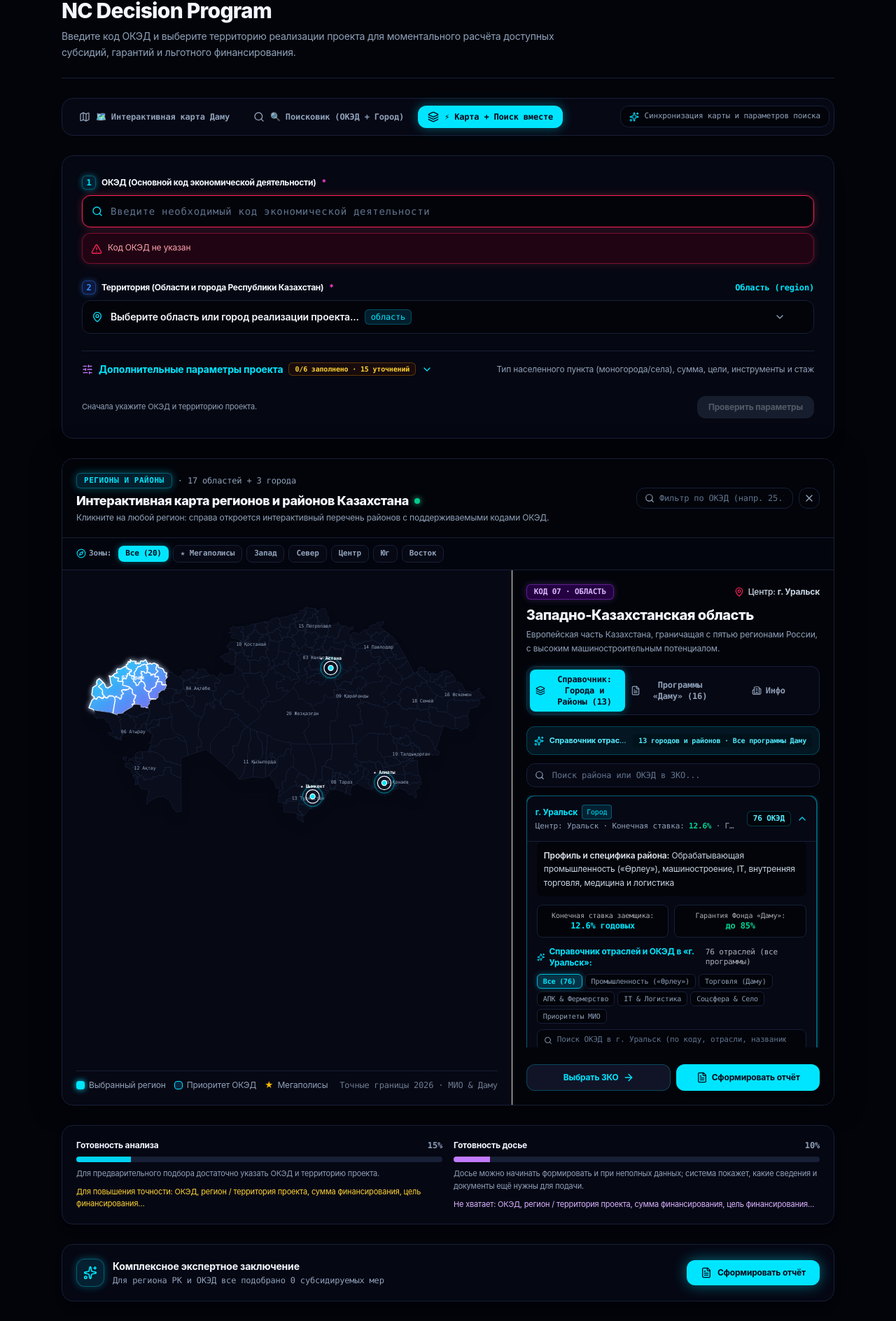
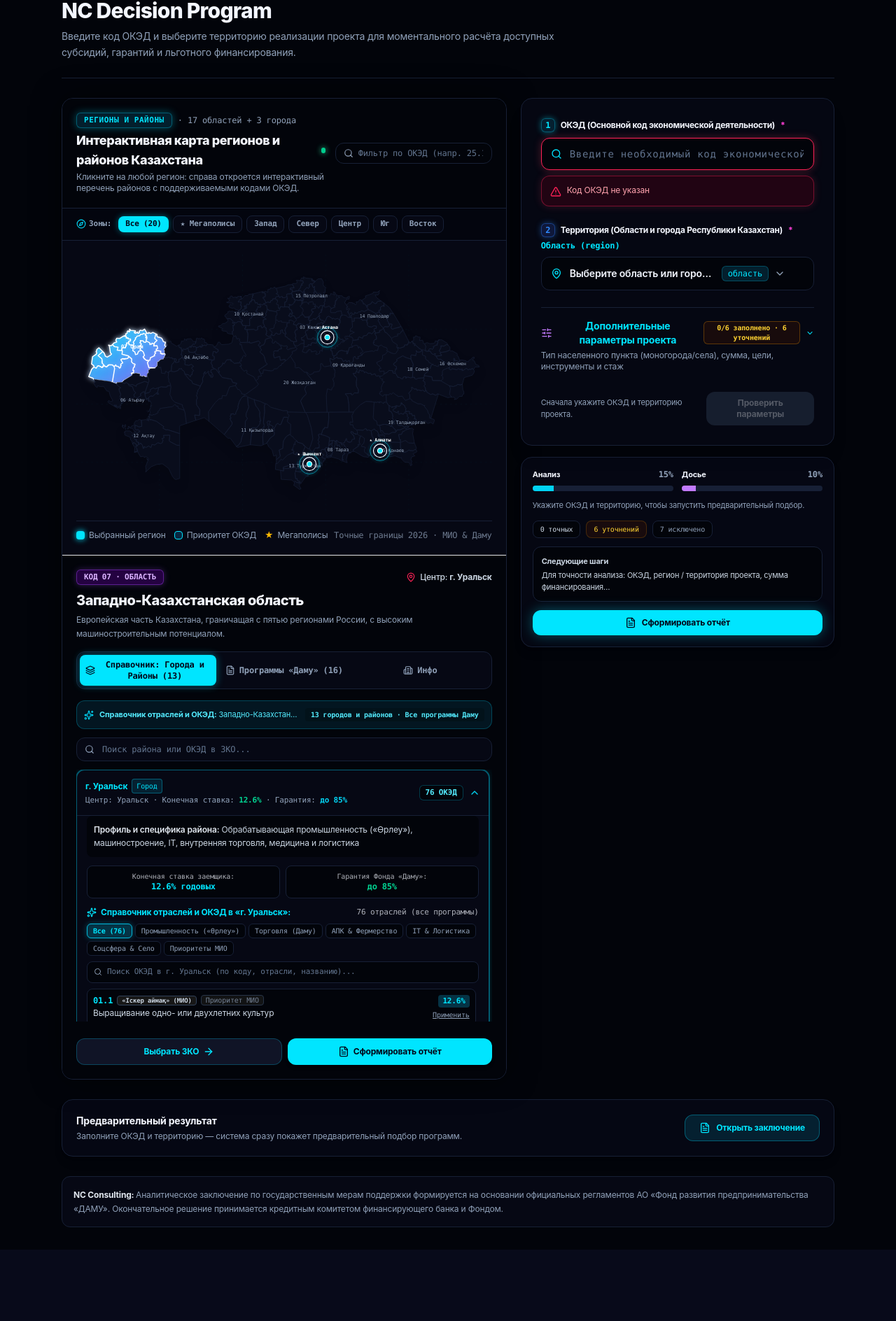
Before and after one commit to Stefan1316/nc-decision-program-test, a React (Vite) app: page / in a window 1280 px wide. Shown: the part 138-2026 px from the top of the page at 70% size. After the commit the page ends 1924 px from the top, so only its background shows below. Built offline with nearby package versions, Linux system fonts and the light colour scheme.

Commit message:
feat: unify map, project inputs and readiness into one workspace

```diff
--- a/src/App.tsx
+++ b/src/App.tsx
@@ -170,6 +170,27 @@ export default function App() {
     return calculateReadiness(query, liveSummary);
   }, [query, liveSummary]);
 
+  const clarificationCount = useMemo(() => {
+    const buckets = new Set<string>();
+    const rows = [...liveSummary.needs_clarification, ...liveSummary.needs_verification];
+    for (const row of rows) {
+      for (const item of row.missing_inputs || []) {
+        const s = item.toLowerCase();
+        if (s.includes('сумм')) buckets.add('amount');
+        else if (s.includes('цел') || s.includes('назначен')) buckets.add('purpose');
+        else if (s.includes('насел') || s.includes('район') || s.includes('город') || s.includes('территор')) buckets.add('location');
+        else if (s.includes('категор') || s.includes('форм') || s.includes('субъект')) buckets.add('entity');
+        else if (s.includes('реестр') || s.includes('социаль')) buckets.add('social');
+        else if (s.includes('собствен')) buckets.add('own_funds');
+        else if (s.includes('задолж') || s.includes('просроч')) buckets.add('debt');
+        else if (s.includes('лизинг') || s.includes('инструмент')) buckets.add('instrument');
+        else if (s.includes('регламент') || s.includes('провер')) buckets.add('verification');
+        else buckets.add(item.trim());
+      }
+    }
+    return buckets.size;
+  }, [liveSummary]);
+
   return (
     <div className={`min-h-screen flex flex-col font-sans transition-colors duration-300 overflow-x-hidden relative ${
       isLight
@@ -239,103 +260,11 @@ export default function App() {
           </p>
         </div>
 
-        {/* Выбор способа работы: Интерактивная карта Даму vs Быстрый поиск по ОКЭД и городу */}
-        <div className={`p-1.5 rounded-2xl border transition-all ${
-          isLight ? 'bg-neutral-100/90 border-neutral-200' : 'bg-[#060814] border-[#172036]'
-        }`}>
-          <div className="flex flex-col sm:flex-row items-stretch sm:items-center justify-between gap-2">
-            <div className="flex items-center gap-1.5 p-1 rounded-xl">
-              <button
-                type="button"
-                onClick={() => setActiveView('map')}
-                className={`flex-1 sm:flex-initial px-3.5 py-2 rounded-xl text-xs font-mono font-bold transition-all flex items-center justify-center gap-2 cursor-pointer ${
-                  activeView === 'map'
-                    ? isLight
-                      ? 'bg-white text-neutral-950 shadow-sm border border-neutral-300'
-                      : 'bg-[#00E5FF] text-slate-950 shadow-[0_0_15px_rgba(0,229,255,0.4)]'
-                    : isLight
-                      ? 'text-neutral-600 hover:text-black'
-                      : 'text-slate-400 hover:text-white'
-                }`}
-              >
-                <Map className="w-4 h-4 shrink-0" />
-                <span>
-                  {language === 'kk' ? '🗺️ Интерактивті карта' : language === 'en' ? '🗺️ Interactive Map' : language === 'zh' ? '🗺️ 交互式地图' : '🗺️ Интерактивная карта Даму'}
-                </span>
-              </button>
-
-              <button
-                type="button"
-                onClick={() => setActiveView('search')}
-                className={`flex-1 sm:flex-initial px-3.5 py-2 rounded-xl text-xs font-mono font-bold transition-all flex items-center justify-center gap-2 cursor-pointer ${
-                  activeView === 'search'
-                    ? isLight
-                      ? 'bg-white text-neutral-950 shadow-sm border border-neutral-300'
-                      : 'bg-[#00E5FF] text-slate-950 shadow-[0_0_15px_rgba(0,229,255,0.4)]'
-                    : isLight
-                      ? 'text-neutral-600 hover:text-black'
-                      : 'text-slate-400 hover:text-white'
-                }`}
-              >
-                <Search className="w-4 h-4 shrink-0" />
-                <span>
-                  {language === 'kk' ? '🔍 Іздеу жүйесі' : language === 'en' ? '🔍 Search (OKED + City)' : language === 'zh' ? '🔍 智能检索' : '🔍 Поисковик (ОКЭД + Город)'}
-                </span>
-              </button>
-
-              <button
-                type="button"
-                onClick={() => setActiveView('split')}
-                className={`hidden md:flex px-3.5 py-2 rounded-xl text-xs font-mono font-bold transition-all items-center justify-center gap-2 cursor-pointer ${
-                  activeView === 'split'
-                    ? isLight
-                      ? 'bg-white text-neutral-950 shadow-sm border border-neutral-300'
-                      : 'bg-[#00E5FF] text-slate-950 shadow-[0_0_15px_rgba(0,229,255,0.4)]'
-                    : isLight
-                      ? 'text-neutral-600 hover:text-black'
-                      : 'text-slate-400 hover:text-white'
-                }`}
-              >
-                <Layers className="w-4 h-4 shrink-0" />
-                <span>
-                  {language === 'kk' ? '⚡ Карта + Іздеу бірге' : language === 'en' ? '⚡ Map + Search' : language === 'zh' ? '⚡ 地图与检索并列' : '⚡ Карта + Поиск вместе'}
-                </span>
-              </button>
-            </div>
-
-            <div className={`px-3 py-1.5 text-[11px] font-mono rounded-xl border hidden sm:flex items-center gap-2 ${
-              isLight ? 'bg-white text-neutral-600 border-neutral-200' : 'bg-[#02040A] text-slate-400 border-[#172036]'
-            }`}>
-              <Sparkles className="w-3.5 h-3.5 text-cyan-400 shrink-0" />
-              <span>
-                {activeView === 'map'
-                  ? (language === 'kk' ? '«Даму» бағдарламаларына қол жеткізу үшін картадан өңірді таңдаңыз' : language === 'en' ? 'Select a region on the map for all Damu programs' : language === 'zh' ? '在地图上选择地区即可查看全部达姆扶持政策' : 'Выбирайте регион на карте для доступа ко всем программам Даму')
-                  : activeView === 'search'
-                    ? (language === 'kk' ? 'Жоғарыдағы іздеуге ЭҚЖЖ мен қаланы енгізіңіз' : language === 'en' ? 'Enter OKED and city in the search inputs above' : language === 'zh' ? '请在上方检索框中输入 OKED 代码和城市' : 'Введите ОКЭД и город в поисковик сверху')
-                    : (language === 'kk' ? 'Карта мен іздеу параметрлерін синхрондау' : language === 'en' ? 'Map and search parameters synchronized' : language === 'zh' ? '地图与检索参数智能联动' : 'Синхронизация карты и параметров поиска')}
-              </span>
-            </div>
-          </div>
-        </div>
-
-        {/* 1. Поисковик параметров проекта (ОКЭД, Территория, Сумма, Цель, Инструмент) */}
-        {(activeView === 'search' || activeView === 'split') && (
-          <QueryInputPanel
-            query={query}
-            onChange={handleQueryChange}
-            isBroadOked={liveSummary.is_broad_oked}
-            broadWarning={liveSummary.broad_oked_warning}
-            theme={theme}
-            language={language}
-            clarificationCount={liveSummary.needs_clarification.length + liveSummary.needs_verification.length}
-            onAnalyze={handleAnalyze}
-          />
-        )}
-
-        {/* 2. Интерактивная карта регионов и программ Фонда «Даму» */}
-        {(activeView === 'map' || activeView === 'split') && (
-          <div className="space-y-4 animate-in fade-in duration-300">
+        {/* Единый рабочий стол: карта + параметры + readiness */}
+        <div className="grid grid-cols-1 xl:grid-cols-12 gap-5 items-start">
+          <div className="xl:col-span-7 min-w-0">
             <MioPrioritiesMap
+              compactMode
               currentLocationName={query.location_name}
               currentOkedCode={query.oked_code}
               onSelectRegion={handleSelectRegionFromMap}
@@ -353,103 +282,113 @@ export default function App() {
               theme={theme}
               language={language}
               onOpenReport={handleOpenReport}
-              onClose={() => setActiveView('search')}
             />
           </div>
-        )}
 
-        {/* Готовность анализа и досье */}
-        <div className={`p-4 sm:p-5 rounded-2xl border transition-all duration-300 ${
-          isLight ? 'bg-white border-neutral-200 shadow-sm' : 'bg-[#060814]/90 border-[#172036] shadow-lg'
+          <div className="xl:col-span-5 min-w-0 xl:sticky xl:top-4 space-y-4">
+            <QueryInputPanel
+              query={query}
+              onChange={handleQueryChange}
+              isBroadOked={liveSummary.is_broad_oked}
+              broadWarning={liveSummary.broad_oked_warning}
+              theme={theme}
+              language={language}
+              clarificationCount={clarificationCount}
+              onAnalyze={handleAnalyze}
+            />
+
+            <div className={`p-4 rounded-2xl border transition-all ${
+              isLight ? 'bg-white border-neutral-200 shadow-sm' : 'bg-[#060814]/95 border-[#172036] shadow-lg'
             }`}>
-          <div className="grid grid-cols-1 md:grid-cols-2 gap-4">
+              <div className="grid grid-cols-2 gap-3">
                 <div>
-              <div className="flex items-center justify-between gap-3 mb-2">
-                <div className={`text-xs font-bold ${isLight ? 'text-neutral-900' : 'text-[#F4F7FF]'}`}>Готовность анализа</div>
-                <div className={`text-xs font-mono font-bold ${readiness.analysis_percent >= 80 ? 'text-emerald-400' : readiness.analysis_percent >= 50 ? 'text-amber-400' : 'text-slate-400'}`}>
+                  <div className="flex items-center justify-between gap-2 mb-2">
+                    <span className={`text-[11px] font-bold ${isLight ? 'text-neutral-900' : 'text-[#F4F7FF]'}`}>Анализ</span>
+                    <span className={`text-xs font-mono font-bold ${readiness.analysis_percent >= 80 ? 'text-emerald-400' : readiness.analysis_percent >= 50 ? 'text-amber-400' : 'text-slate-400'}`}>
                       {readiness.analysis_percent}%
-                </div>
+                    </span>
                   </div>
                   <div className={`h-2 rounded-full overflow-hidden ${isLight ? 'bg-neutral-200' : 'bg-[#172036]'}`}>
                     <div className="h-full bg-cyan-400 transition-all" style={{ width: `${readiness.analysis_percent}%` }} />
                   </div>
-              <div className={`text-[11px] mt-2 leading-relaxed ${isLight ? 'text-neutral-500' : 'text-slate-400'}`}>
-                {readiness.can_run_preliminary
-                  ? 'Предварительный подбор уже доступен. Недостающие данные снижают точность, но не блокируют результат.'
-                  : 'Для предварительного подбора достаточно указать ОКЭД и территорию проекта.'}
-              </div>
-              {readiness.analysis_missing.length > 0 && (
-                <div className={`text-[11px] mt-2 ${isLight ? 'text-amber-700' : 'text-amber-300'}`}>
-                  Для повышения точности: {readiness.analysis_missing.slice(0, 4).join(', ')}
-                  {readiness.analysis_missing.length > 4 ? '…' : ''}
-                </div>
-              )}
                 </div>
 
                 <div>
-              <div className="flex items-center justify-between gap-3 mb-2">
-                <div className={`text-xs font-bold ${isLight ? 'text-neutral-900' : 'text-[#F4F7FF]'}`}>Готовность досье</div>
-                <div className={`text-xs font-mono font-bold ${readiness.dossier_percent >= 90 ? 'text-emerald-400' : readiness.dossier_percent >= 50 ? 'text-amber-400' : 'text-slate-400'}`}>
+                  <div className="flex items-center justify-between gap-2 mb-2">
+                    <span className={`text-[11px] font-bold ${isLight ? 'text-neutral-900' : 'text-[#F4F7FF]'}`}>Досье</span>
+                    <span className={`text-xs font-mono font-bold ${readiness.dossier_percent >= 90 ? 'text-emerald-400' : readiness.dossier_percent >= 50 ? 'text-amber-400' : 'text-slate-400'}`}>
                       {readiness.dossier_percent}%
-                </div>
+                    </span>
                   </div>
                   <div className={`h-2 rounded-full overflow-hidden ${isLight ? 'bg-neutral-200' : 'bg-[#172036]'}`}>
                     <div className="h-full bg-purple-400 transition-all" style={{ width: `${readiness.dossier_percent}%` }} />
                   </div>
-              <div className={`text-[11px] mt-2 leading-relaxed ${isLight ? 'text-neutral-500' : 'text-slate-400'}`}>
-                Досье можно начинать формировать и при неполных данных; система покажет, какие сведения и документы ещё нужны для подачи.
                 </div>
-              {readiness.dossier_missing.length > 0 && (
-                <div className={`text-[11px] mt-2 ${isLight ? 'text-purple-700' : 'text-purple-300'}`}>
-                  Не хватает: {readiness.dossier_missing.slice(0, 4).join(', ')}
-                  {readiness.dossier_missing.length > 4 ? '…' : ''}
+              </div>
+
+              <div className={`mt-3 text-[11px] leading-relaxed ${isLight ? 'text-neutral-500' : 'text-slate-400'}`}>
+                {readiness.can_run_preliminary
+                  ? 'Предварительный подбор уже доступен. Неполные данные не блокируют результат.'
+                  : 'Укажите ОКЭД и территорию, чтобы запустить предварительный подбор.'}
+              </div>
+
+              <div className="mt-3 flex flex-wrap gap-2">
+                <span className={`px-2.5 py-1 rounded-lg border text-[10px] font-mono ${isLight ? 'bg-neutral-50 border-neutral-200 text-neutral-700' : 'bg-[#02040A] border-[#172036] text-slate-300'}`}>
+                  {liveSummary.exact_matches.length} точных
+                </span>
+                <span className={`px-2.5 py-1 rounded-lg border text-[10px] font-mono ${isLight ? 'bg-amber-50 border-amber-200 text-amber-800' : 'bg-amber-950/30 border-amber-500/20 text-amber-300'}`}>
+                  {clarificationCount} уточнений
+                </span>
+                <span className={`px-2.5 py-1 rounded-lg border text-[10px] font-mono ${isLight ? 'bg-neutral-50 border-neutral-200 text-neutral-600' : 'bg-[#02040A] border-[#172036] text-slate-400'}`}>
+                  {liveSummary.not_applicable.length} исключено
+                </span>
+              </div>
+
+              {(readiness.analysis_missing.length > 0 || readiness.dossier_missing.length > 0) && (
+                <div className={`mt-3 p-3 rounded-xl border text-[11px] ${isLight ? 'bg-neutral-50 border-neutral-200 text-neutral-700' : 'bg-[#02040A] border-[#172036] text-slate-300'}`}>
+                  <div className="font-bold mb-1">Следующие шаги</div>
+                  <div>
+                    {readiness.analysis_missing.length > 0
+                      ? `Для точности анализа: ${readiness.analysis_missing.slice(0, 3).join(', ')}${readiness.analysis_missing.length > 3 ? '…' : ''}`
+                      : 'Анализ заполнен достаточно для уверенного предварительного заключения.'}
+                  </div>
                 </div>
               )}
+
+              <button
+                onClick={handleOpenReport}
+                className={`mt-3 w-full px-4 py-2.5 rounded-xl font-bold text-xs transition-all cursor-pointer flex items-center justify-center gap-2 ${
+                  isLight ? 'bg-neutral-900 hover:bg-black text-white' : 'bg-[#00E5FF] hover:bg-[#33ebff] text-slate-950 shadow-[0_0_18px_rgba(0,229,255,0.35)]'
+                }`}
+              >
+                <FileText className="w-4 h-4" />
+                Сформировать отчёт
+              </button>
             </div>
           </div>
         </div>
 
-        {/* Аналитическое резюме и запуск экспертного отчёта (Реестр программ Даму снизу скрыт) */}
-        <div className={`p-4 sm:p-5 rounded-2xl border flex flex-col md:flex-row md:items-center justify-between gap-4 transition-all duration-300 ${
-          isLight
-            ? 'bg-white border-neutral-200 shadow-sm'
-            : 'bg-[#060814]/90 border-[#172036] shadow-lg'
+        {/* Краткий результат под рабочим столом */}
+        <div className={`p-4 sm:p-5 rounded-2xl border flex flex-col md:flex-row md:items-center justify-between gap-4 ${
+          isLight ? 'bg-white border-neutral-200 shadow-sm' : 'bg-[#060814]/90 border-[#172036] shadow-lg'
         }`}>
-          <div className="flex items-center gap-3">
-            <div className={`w-10 h-10 rounded-xl flex items-center justify-center border shrink-0 ${
-              isLight ? 'bg-sky-50 text-sky-700 border-sky-200' : 'bg-cyan-950/60 text-[#00E5FF] border-cyan-500/40 shadow-[0_0_12px_rgba(0,229,255,0.3)]'
-            }`}>
-              <Sparkles className="w-5 h-5" />
-            </div>
           <div>
-              <div className={`text-sm font-bold ${isLight ? 'text-neutral-900' : 'text-[#F4F7FF]'}`}>
-                {language === 'kk' ? 'Кешенді сараптамалық қорытынды' : language === 'en' ? 'Comprehensive Expert Assessment' : language === 'zh' ? '综合专家评估意见' : 'Комплексное экспертное заключение'}
-              </div>
-              <div className={`text-xs font-mono mt-0.5 ${isLight ? 'text-neutral-500' : 'text-slate-400'}`}>
-                {language === 'kk'
-                  ? `Анықталған мемлекеттік қолдау шаралары: ${liveSummary.exact_matches.length + liveSummary.possible_matches.length} бағыт`
-                  : language === 'en'
-                    ? `For region ${query.location_name || 'RK'} and OKED ${query.oked_code || 'all'}, ${liveSummary.exact_matches.length + liveSummary.possible_matches.length} subsidized measures matched`
-                    : language === 'zh'
-                      ? `针对 ${query.location_name || '哈萨克斯坦全境'} 及行业代码 ${query.oked_code || '全部'}，已匹配 ${liveSummary.exact_matches.length + liveSummary.possible_matches.length} 项国家扶持措施`
-                      : `Для региона ${query.location_name || 'РК'} и ОКЭД ${query.oked_code || 'все'} подобрано ${liveSummary.exact_matches.length + liveSummary.possible_matches.length} субсидируемых мер`}
+            <div className={`text-sm font-bold ${isLight ? 'text-neutral-900' : 'text-[#F4F7FF]'}`}>Предварительный результат</div>
+            <div className={`text-xs mt-1 ${isLight ? 'text-neutral-600' : 'text-slate-400'}`}>
+              {query.location_name && query.oked_code
+                ? `Для ${query.location_name} и ОКЭД ${query.oked_code}: ${liveSummary.exact_matches.length} точных, ${liveSummary.possible_matches.length} возможных, ${clarificationCount} параметров требуют уточнения.`
+                : 'Заполните ОКЭД и территорию — система сразу покажет предварительный подбор программ.'}
             </div>
           </div>
-          </div>
-
-          <div className="flex items-center gap-2">
           <button
             onClick={handleOpenReport}
-              className={`w-full md:w-auto px-5 py-2.5 rounded-xl font-bold text-xs transition-all cursor-pointer flex items-center justify-center gap-2 touch-manipulation active:scale-[0.98] ${
-                isLight
-                  ? 'bg-neutral-900 hover:bg-black text-white shadow-sm'
-                  : 'bg-[#00E5FF] hover:bg-[#33ebff] text-slate-950 shadow-[0_0_20px_rgba(0,229,255,0.45)]'
+            className={`px-5 py-2.5 rounded-xl font-bold text-xs transition-all cursor-pointer flex items-center justify-center gap-2 ${
+              isLight ? 'bg-neutral-900 hover:bg-black text-white' : 'bg-cyan-950/60 hover:bg-cyan-900/80 text-[#00E5FF] border border-cyan-500/40'
             }`}
           >
-              <FileText className="w-4 h-4 shrink-0" />
-              <span>{t.form.generateReport}</span>
+            <FileText className="w-4 h-4" />
+            Открыть заключение
           </button>
-          </div>
         </div>
 
         {/* Информационный футер с дисклеймером NC Consulting */}
```
Lines whose indentation alone changed are shown as unchanged.
